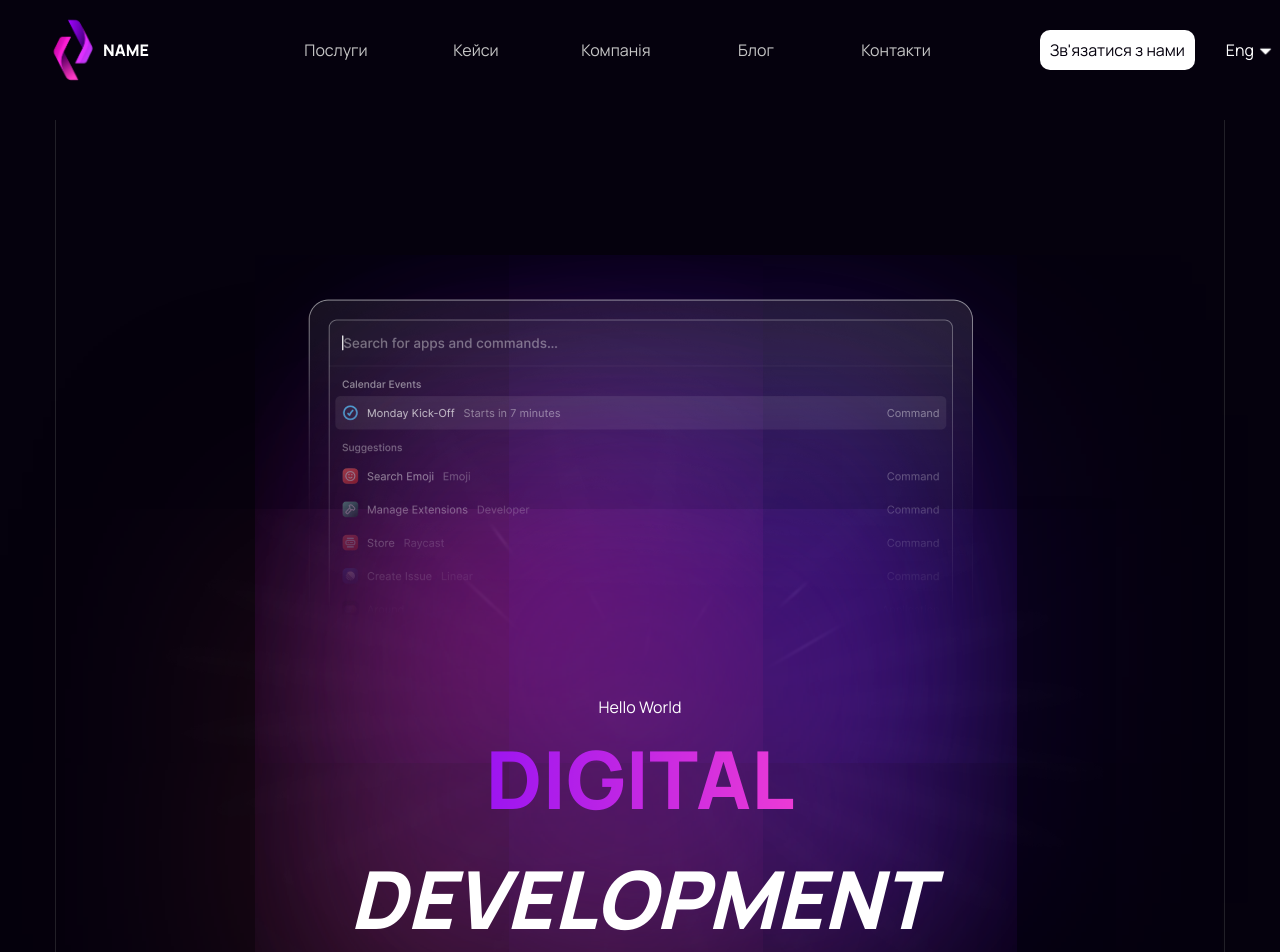
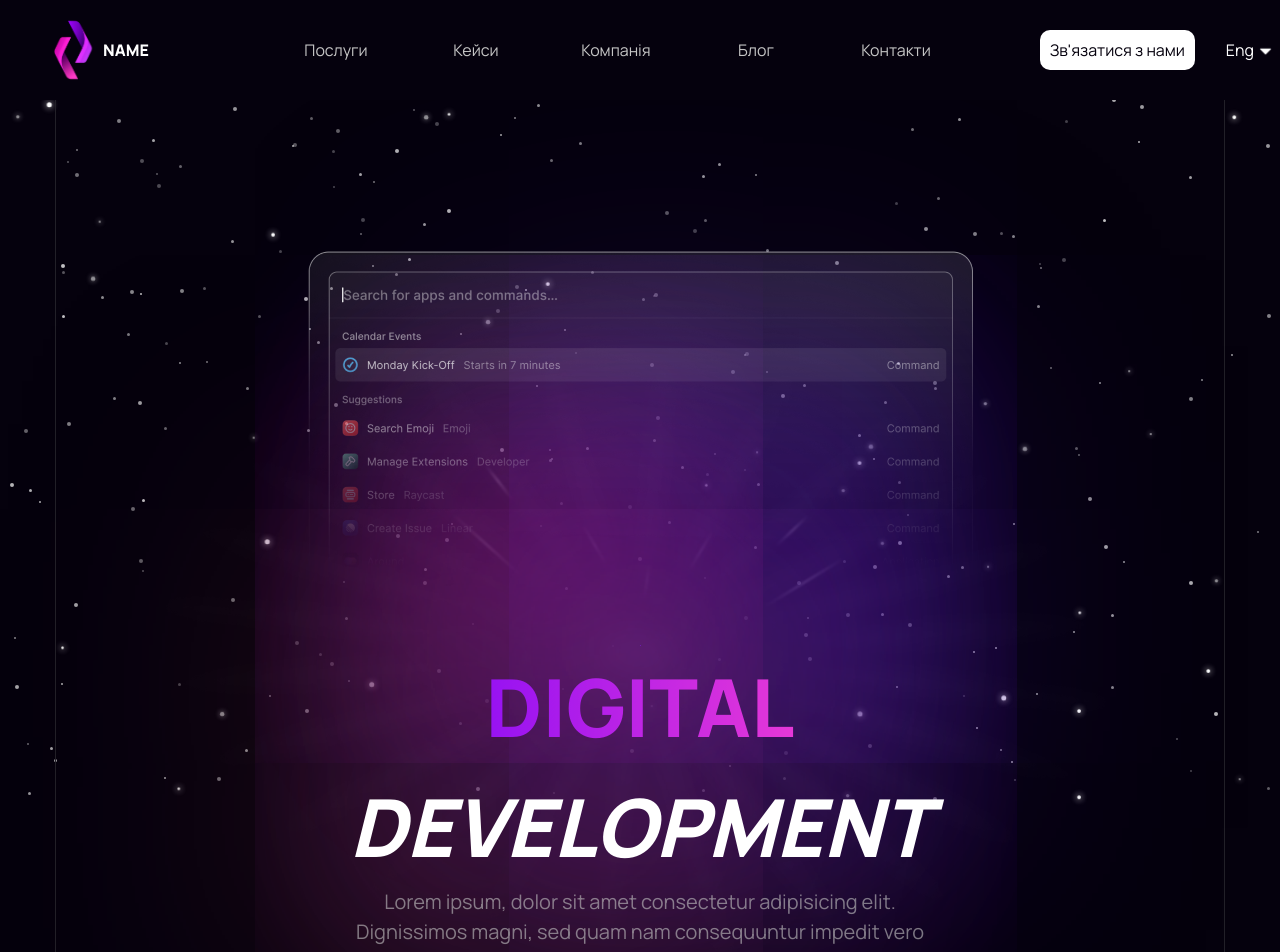
Before and after one commit to YevaVlasova/noname-test, a React (Create React App) app: page / in a window 1280 px wide. Shown: the top 952 px of the page. Built offline with nearby package versions, Linux system fonts and the light colour scheme.

Commit message:
make stars

```diff
--- a/package.json
+++ b/package.json
@@ -13,6 +13,7 @@
     "react": "^18.2.0",
     "react-dom": "^18.2.0",
     "react-scripts": "5.0.1",
+    "react-scroll-parallax": "^3.4.5",
     "sass": "^1.71.1",
     "typescript": "^4.9.5",
     "web-vitals": "^2.1.4"
--- a/src/App.tsx
+++ b/src/App.tsx
@@ -1,12 +1,21 @@
+import { useEffect } from "react";
+import About from "./components/About";
 import Header from "./components/Header";
 import Main from "./components/Main";
 import "./styles/App.scss";
+import { generateStars } from "./services/starService";
 
 function App() {
+  useEffect(() => {
+    generateStars();
+  });
+
   return (
     <div className="App">
+      <div className="sky"></div>
       <Header></Header>
       <Main></Main>
+      <About></About>
     </div>
   );
 }
--- /dev/null
+++ b/src/components/About.tsx
@@ -0,0 +1,12 @@
+import Layout from "./Layout";
+
+const About = () => {
+  const height = 1100;
+  return (
+    <div>
+      <Layout height={height}>Hello World</Layout>
+    </div>
+  );
+};
+
+export default About;
--- a/src/components/Main.tsx
+++ b/src/components/Main.tsx
@@ -1,8 +1,24 @@
+import { useEffect, useState } from "react";
 import "../styles/Main.scss";
 import Layout from "./Layout";
 
 const Main = () => {
+  const [scrollPosition, setScrollPosition] = useState(0);
+  const offset = scrollPosition / 5;
   const height = 1100;
+
+  const handleScroll = () => {
+    const position = window.scrollY;
+    setScrollPosition(position);
+  };
+
+  useEffect(() => {
+    window.addEventListener("scroll", handleScroll);
+    return () => {
+      window.removeEventListener("scroll", handleScroll);
+    };
+  }, []);
+
   return (
     <div className="Main">
       <Layout height={height}>
@@ -11,9 +27,15 @@
           <div className="Main_circle"></div>
           <img src="../image 1.png" alt="" className="Main_code_image" />
           <div className="Main_text">
-            <h1>Hello World</h1>
-            <h1 className="Main_colored_title">Digital</h1>
-            <h1 className="Main_title">Development</h1>
+            <h1
+              className="Main_colored_title"
+              style={{ transform: `translateX(${offset}px)`, opacity: 1 - offset / 100 }}
+            >
+              Digital
+            </h1>
+            <h1 className="Main_title" style={{ transform: `translateX(${offset}px)`, opacity: 1 - offset / 100 }}>
+              Development
+            </h1>
             <p className="Main_about">
               Lorem ipsum, dolor sit amet consectetur adipisicing elit. Dignissimos magni, sed quam nam consequuntur
               impedit vero quo. Labore blanditiis incidunt perferendis. Ipsum, nihil provident facilis dolorum impedit
--- a/src/index.tsx
+++ b/src/index.tsx
@@ -2,10 +2,13 @@
 import ReactDOM from "react-dom/client";
 import "./styles/index.scss";
 import App from "./App";
+import { ParallaxProvider } from "react-scroll-parallax";
 
 const root = ReactDOM.createRoot(document.getElementById("root") as HTMLElement);
 root.render(
   <React.StrictMode>
-    <App />
+    <ParallaxProvider>
+      <App />
+    </ParallaxProvider>
   </React.StrictMode>
 );
--- /dev/null
+++ b/src/services/starService.ts
@@ -0,0 +1,27 @@
+export function generateStars() {
+  const sky = document.querySelector(".sky");
+  if (sky) {
+    sky.replaceChildren();
+    for (let i = 0; i < 300; i++) {
+      let size = randomIntFromInterval(2, 4);
+      let opacity = randomIntFromInterval(25, 75);
+      let top = randomIntFromInterval(1, 100);
+      let left = randomIntFromInterval(1, 100);
+      let offsetX = randomIntFromInterval(-3, 3);
+      let offsetY = randomIntFromInterval(-3, 3);
+      let star = document.createElement("div");
+      star.classList.add("star");
+      star.style.height = `${size}px`;
+      star.style.width = `${size}px`;
+      star.style.opacity = `${opacity}%`;
+      star.style.top = `${top}%`;
+      star.style.left = `${left}%`;
+      star.style.transform = `translate(${offsetX}px, ${offsetY}px`;
+      sky.appendChild(star);
+    }
+  }
+}
+
+function randomIntFromInterval(min: number, max: number) {
+  return Math.floor(Math.random() * (max - min + 1) + min);
+}
--- a/src/styles/App.scss
+++ b/src/styles/App.scss
@@ -1,3 +1,60 @@
+@import url("./index.scss");
+
 .App {
   text-align: center;
+  .sky {
+    position: absolute;
+    top: 0;
+    left: 0;
+    right: 0;
+    bottom: 0;
+    z-index: -1;
+  }
+
+  .star {
+    background-color: #ffffff;
+    border-radius: 50%;
+    position: fixed;
+  }
+
+  .star:nth-of-type(10n) {
+    animation: 4s infinite twinkle1;
+  }
+
+  .star:nth-of-type(15n) {
+    animation: 5s infinite twinkle2;
+  }
+
+  @keyframes twinkle1 {
+    from {
+      scale: 1;
+      opacity: 0.25;
+    }
+    50% {
+      box-shadow: 0 0 5px 1px rgba(250, 250, 250, 0.5);
+      scale: 1.25;
+      opacity: 1;
+    }
+    to {
+      scale: 1;
+      opacity: 0.25;
+    }
+  }
+
+  @keyframes twinkle2 {
+    from {
+      box-shadow: 0 0 5px 1px rgba(250, 250, 250, 0.5);
+      scale: 1.25;
+      opacity: 1;
+    }
+    50% {
+      scale: 1;
+      opacity: 0.25;
+    }
+    to {
+      box-shadow: 0 0 5px 1px rgba(250, 250, 250, 0.5);
+      scale: 1.25;
+      opacity: 1;
+    }
+  }
 }
--- a/src/styles/Layout.scss
+++ b/src/styles/Layout.scss
@@ -1,9 +1,9 @@
 @import url("./index.scss");
 
 .Layout {
-  @apply flex justify-center items-center;
+  @apply flex justify-center items-center relative;
   flex-direction: column;
-  padding-top: 120px;
+
   .Layout_body {
     @apply flex justify-between items-center;
     height: auto;
--- a/src/styles/Main.scss
+++ b/src/styles/Main.scss
@@ -8,6 +8,7 @@
     @apply flex justify-center items-center;
     flex-direction: column;
     height: 1100px;
+    padding-top: 120px;
     .Main_code_image {
       z-index: 1000;
     }
@@ -26,8 +27,8 @@
       border-radius: 50%;
       margin-top: 60px;
       background-color: #751bc3;
-      box-shadow: 0px 0px 500px 250px rgba(89, 23, 147, 0.6), -100px -100px 250px 100px rgba(204, 25, 120, 0.9),
-        -100px 100px 500px 250px rgba(80, 30, 40, 0.9), 50px -50px 500px 250px rgba(59, 25, 170, 0.9);
+      box-shadow: 0px 0px 500px 250px rgba(89, 23, 147, 0.4), -100px -100px 250px 100px rgba(204, 25, 120, 0.7),
+        -100px 100px 500px 250px rgba(80, 30, 40, 0.7), 50px -50px 500px 250px rgba(59, 25, 170, 0.7);
     }
     .Main_text {
       @apply relative;
@@ -42,16 +43,19 @@
         color: transparent;
         z-index: 1000;
         font-size: 80px;
+        opacity: 0;
         transition: 0.5s all;
+        background-image: -webkit-linear-gradient(left, #7000ff, #f13dd4, #7000ff);
+        background-size: 1000px 200px;
+        animation: onEnter 1s 1;
         animation: colorChange 2s infinite;
-        background-size: 1000px 200px;
-        background-image: -webkit-linear-gradient(left, #7000ff, #f13dd4, #7000ff);
       }
       .Main_title {
         text-transform: uppercase;
         font-weight: 900;
         background-clip: text;
         font-size: 80px;
+        transition: 0.5s all;
         font-style: italic;
       }
       .Main_about {
@@ -60,6 +64,7 @@
         text-align: center;
         color: var(--grey);
         opacity: 0.6;
+        animation: onEnter 1s 1;
       }
     }
   }
@@ -73,7 +78,6 @@
     transform: scale(0deg);
   }
 }
-
 @keyframes colorChange {
   0% {
     background-position: 0 1000px;
@@ -82,3 +86,13 @@
     background-position: 1000px 0;
   }
 }
+@keyframes onEnter {
+  0% {
+    opacity: 0;
+    transform: translateX(-100%);
+  }
+  100% {
+    opacity: 0.6;
+    transform: translateX(0%);
+  }
+}
--- a/src/styles/index.scss
+++ b/src/styles/index.scss
@@ -25,7 +25,6 @@
   -ms-overflow-style: none; /* IE and Edge */
   scrollbar-width: none; /* Firefox */
   font-family: "Manrope", sans-serif;
-  transition: 0.5s all;
 
   /* Chrome, Safari, Edge, Opera */
   input::-webkit-outer-spin-button,
```
Also changed, not shown: 1 other file (tests, documents, lock files or other folders).
